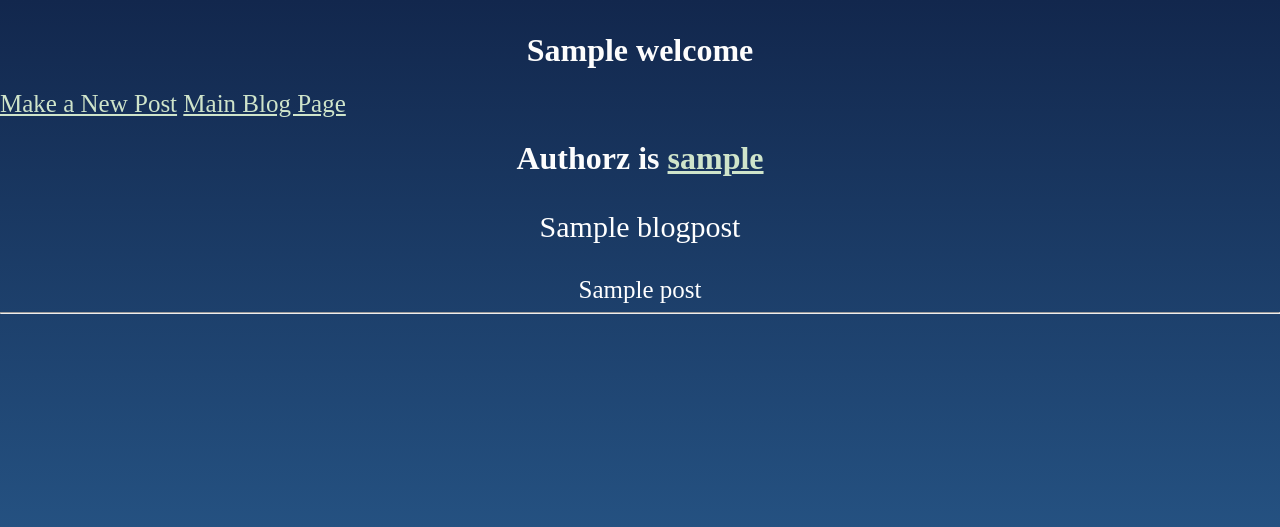
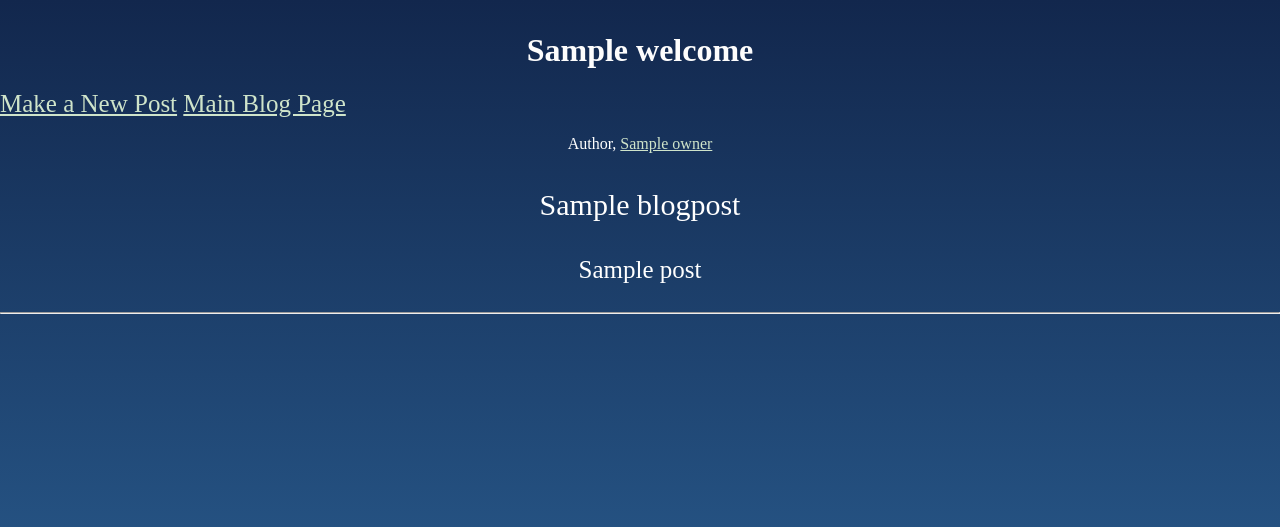
Before and after one commit to np303/lc101-blogz, a Flask app: template templates/singlepost.html in a window 1280 px wide. Shown: the top 527 px of the page. Run offline with Flask 2, Linux system fonts and the light colour scheme; the visitor is signed in with stand-in values (Sample User, id 1); tables that the repository leaves empty hold one stand-in row (values such as "Sample post"); the template is opened without the code that fills it: most values are stand-ins (such as "Sample title", 1, 10 or a date in 2020); data that the repository does not hold is empty.

Commit message:
beta 1.0 demo

```diff
--- a/main.py
+++ b/main.py
@@ -36,7 +36,7 @@ class User(db.Model):
         self.password = password
 
     def __repr__(self):
-        return '<User %r' % self.username
+        return self.username
 
 ##############################
 def logged_in_user():
--- a/templates/singlepost.html
+++ b/templates/singlepost.html
@@ -11,15 +11,17 @@
     </nav>
 
     <!-- we get the title and post from BLOGPOST, created in the function, this will pull anything from the db. -->
+ <p>Author, <a href="./blog?owner_id={{blogpost.owner_id}}">{{ blogpost.owner }}</a></p>
 
-    <h1> Authorz is <a href="/blog?userid={{user_id}}"> {{ blogpost.owner.username }} </a></h1>
+
+
 
     <div class="indblogtitle">
     <p>{{blogpost.title}}</p>
     </div>
 
     <div class="indblogpost">
-    {{blogpost.post}}
+    <p>{{blogpost.post}}</p>
     </div>
 
         <hr>
--- a/templates/singleuser.html
+++ b/templates/singleuser.html
@@ -10,7 +10,7 @@
 </nav>
 
 
-<hr>
+
 
 
     {% for blog in posts %}
@@ -22,6 +22,7 @@
     <p>{{blog.post}}</p>
     </div>
 
+<hr>
 
     {% endfor %}
 
```
Also changed, not shown: templates/blog.html (+6 -3 lines).
